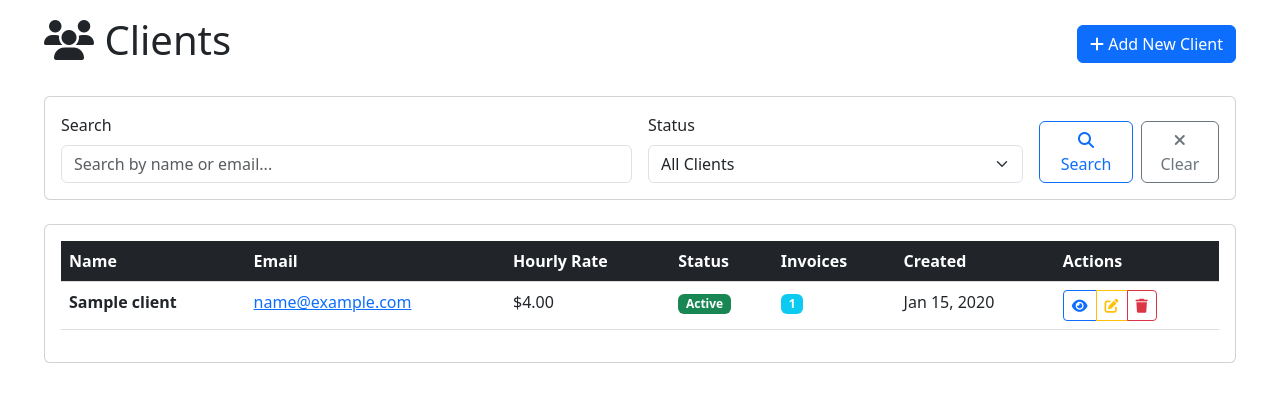
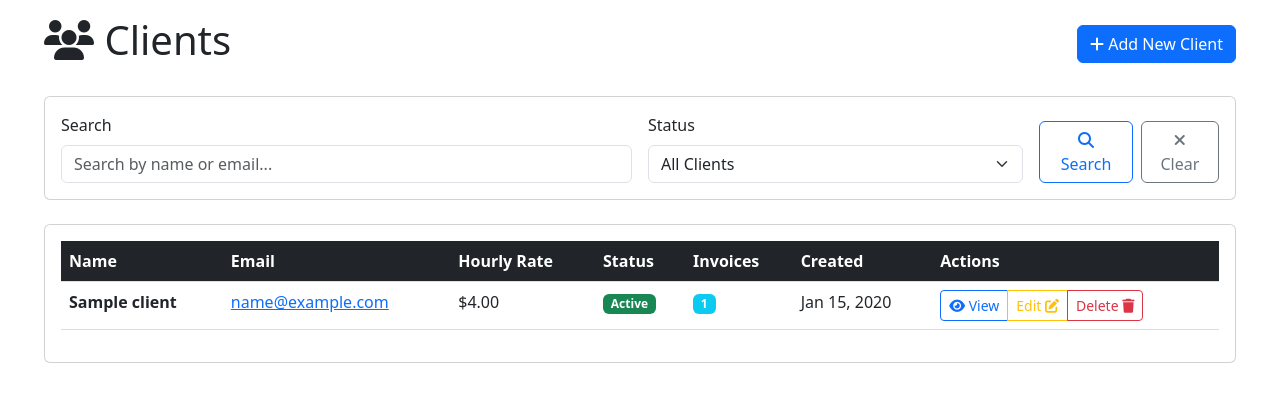
Before and after one commit to DanielMontesD/invoiceapp, a Django app: page /clients/ in a window 1280 px wide. Shown: the part 70-472 px from the top of the page. Run offline with Django 4.2, Linux system fonts and the light colour scheme; a user stored in the database is signed in; tables that the repository leaves empty hold one stand-in row (values such as "Sample post").

Commit message:
UI improvements for client list

```diff
--- a/templates/billing/client_list.html
+++ b/templates/billing/client_list.html
@@ -89,14 +89,14 @@
                                             <div class="btn-group" role="group">
                                                 <a href="{% url 'client_detail' client.pk %}"
                                                    class="btn btn-sm btn-outline-primary" title="View">
-                                                    <i class="fas fa-eye"></i>
+                                                    <i class="fas fa-eye"></i> View
                                                 </a>
                                                 <a href="{% url 'client_edit' client.pk %}"
-                                                   class="btn btn-sm btn-outline-warning" title="Edit">
+                                                   class="btn btn-sm btn-outline-warning" title="Edit"> Edit
                                                     <i class="fas fa-edit"></i>
                                                 </a>
                                                 <a href="{% url 'client_delete' client.pk %}"
-                                                   class="btn btn-sm btn-outline-danger" title="Delete">
+                                                   class="btn btn-sm btn-outline-danger" title="Delete"> Delete
                                                     <i class="fas fa-trash"></i>
                                                 </a>
                                             </div>
```
